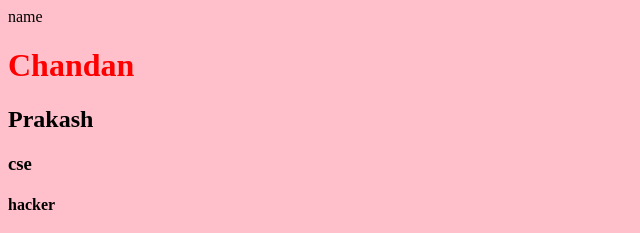
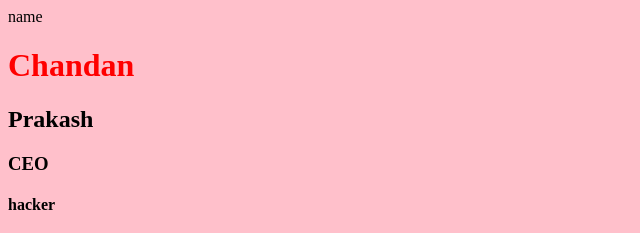
Before and after one commit to Chandanpj777/web.github.io, a plain HTML site: page index.html in a window 1280 px wide. Shown: the top 233 px of the page, 0-640 px from the left. Drawn offline with Linux system fonts and the light colour scheme.

Commit message:
Update index.html

```diff
--- a/index.html
+++ b/index.html
@@ -5,7 +5,7 @@
 <body style="background-color: pink;">
 <h1 style="color:red;">Chandan</h1>
 <h2>Prakash</h2>
-<h3>cse</h3>
+<h3>CEO</h3>
 <h4>hacker</h4>
 <h5>the legend</h5>
 <h6> miilionaire </h6>
```
